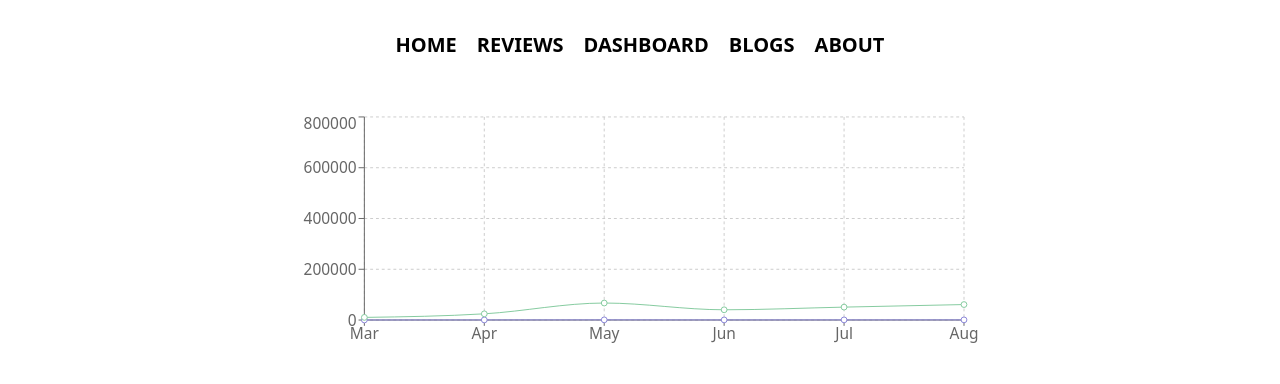
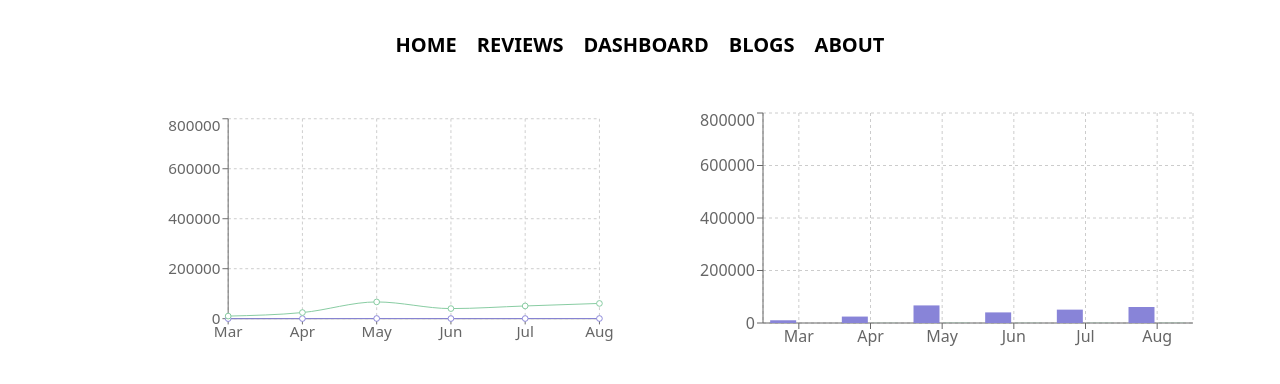
Before and after one commit to coderrakibul/assignment-09, a React (Create React App) app: page /dashboard in a window 1280 px wide. Shown: the top 384 px of the page. Built offline with nearby package versions, Linux system fonts and the light colour scheme.

Commit message:
bar chart created

```diff
--- a/src/component/Dashboard/Dashboard.css
+++ b/src/component/Dashboard/Dashboard.css
@@ -1,3 +1,3 @@
 .line-chart{
-    width:70%;
+    width:60%;
 }
--- a/src/component/Dashboard/Dashboard.js
+++ b/src/component/Dashboard/Dashboard.js
@@ -1,6 +1,6 @@
 
 import React from 'react';
-import { CartesianGrid, Line, LineChart, Tooltip, XAxis, YAxis } from 'recharts';
+import { Bar, BarChart, CartesianGrid, Line, LineChart, Tooltip, XAxis, YAxis } from 'recharts';
 import './Dashboard.css'
 
 const Dashboard = () => {
@@ -44,15 +44,30 @@ const Dashboard = () => {
     ];
 
     return (
-        <LineChart className='container line-chart mt-5' width={730} height={250} data={data}
+        <div className='container d-flex mt-5'>
+            <div className='line-chart'>
+                <LineChart className='container line-chart' width={500} height={250} data={data}
                     margin={{ top: 5, right: 30, left: 20, bottom: 5 }}>
                     <CartesianGrid strokeDasharray="3 3" />
                     <XAxis dataKey={"month"} />
                     <YAxis dataKey={"investment"} />
                     <Tooltip dataKey={"revenue"} />
                     <Line type="monotone" dataKey={"sell"} stroke="#8884d8" />
-            <Line type="monotone" dataKey={"revenue" }stroke="#82ca9d" />
+                    <Line type="monotone" dataKey={"revenue"} stroke="#82ca9d" />
                 </LineChart>
+            </div>
+
+            <div>
+                <BarChart width={500} height={250} data={data}>
+                    <CartesianGrid strokeDasharray="3 3" />
+                    <XAxis dataKey={"month"} />
+                    <YAxis dataKey={"investment"}/>
+                    <Tooltip />
+                    <Bar dataKey={"revenue"} fill="#8884d8" />
+                    <Bar dataKey="sell" fill="#82ca9d" />
+                </BarChart>
+            </div>
+        </div>
 
 
 
```
Lines whose indentation alone changed are shown as unchanged.
